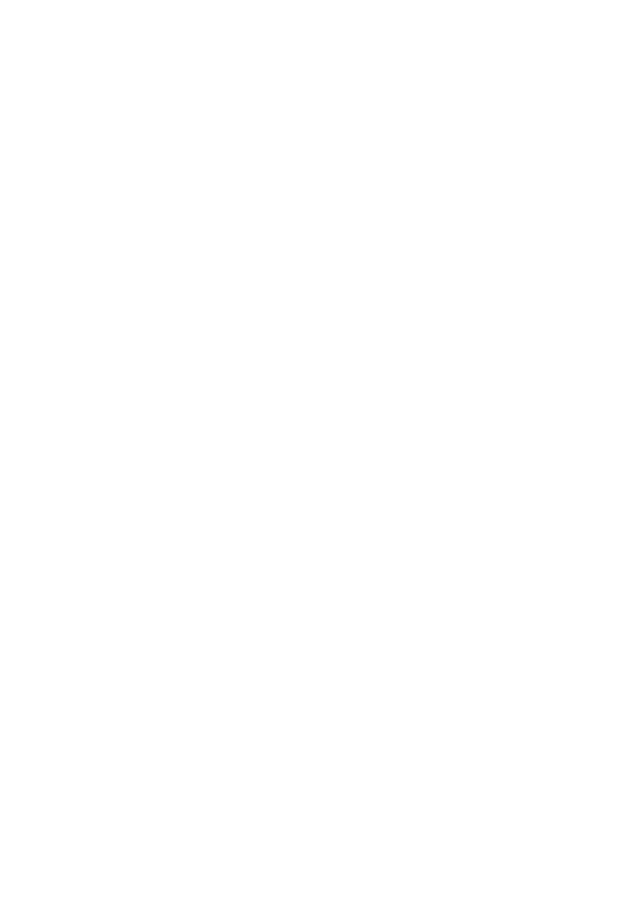
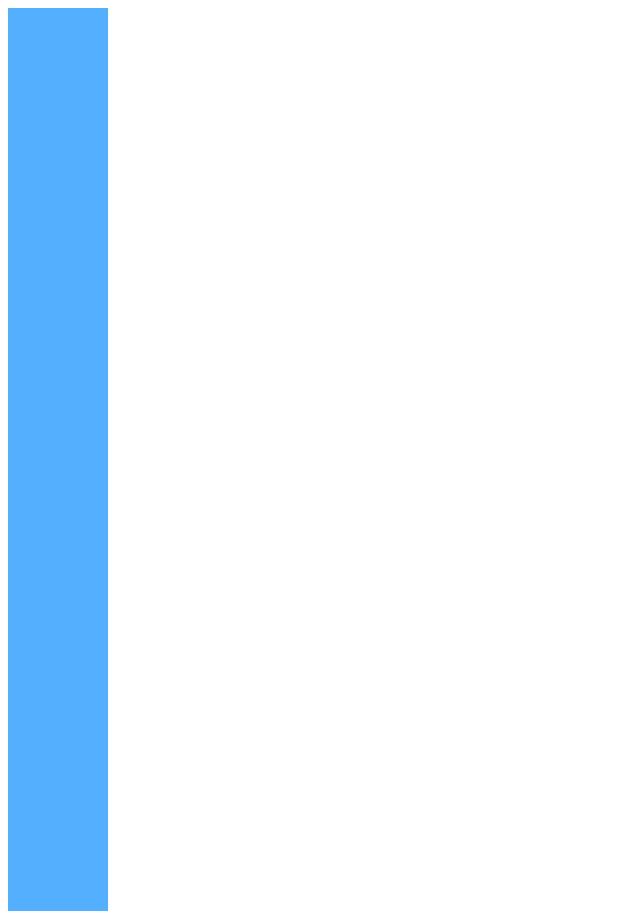
Before and after one commit to blvckcvt7/etch-a-sketch, a plain HTML site: page index.html in a window 1280 px wide. Shown: the top 911 px of the page, without its empty margins (0-640 px from the left). Before the commit the page ends 800 px from the top, so only its background shows below. Drawn offline with Linux system fonts and the light colour scheme.

Commit message:
Create function to generate the divs
- Use a for loop to create 16 divs

```diff
--- a/index.html
+++ b/index.html
@@ -3,7 +3,11 @@
   <head>
     <meta charset="UTF-8" />
     <meta name="viewport" content="width=device-width initial-scale=1.0" />
+    <script src="./main.js" defer></script>
+    <link rel="stylesheet" href="./styles.css" />
     <title>Etch-a-Sketch</title>
   </head>
-  <body></body>
+  <body>
+    <div class="container"></div>
+  </body>
 </html>
--- a/main.js
+++ b/main.js
@@ -0,0 +1,13 @@
+'use strict';
+
+const container = document.querySelector('.container');
+
+function createDiv() {
+  for (let i = 0; i < 16; i++) {
+    let newDiv = document.createElement('div');
+
+    newDiv.className = 'square';
+    container.appendChild(newDiv);
+  }
+}
+createDiv();
--- /dev/null
+++ b/styles.css
@@ -0,0 +1,6 @@
+.square {
+  display: flex;
+  width: 100px;
+  height: 100px;
+  background-color: rgb(84, 175, 255);
+}
```
Also changed, not shown: 1 other file.
